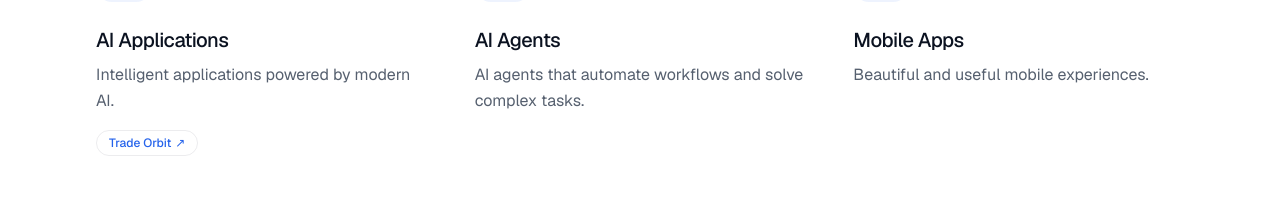
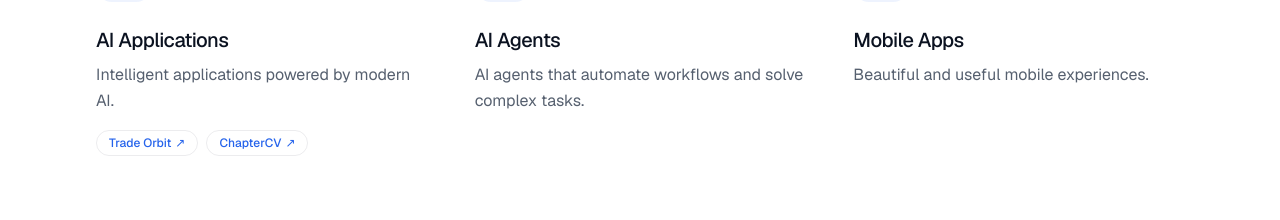
Before and after one commit to lokeswarareddy-git/shrijislabs, a Next.js app: page / in a window 1280 px wide. Shown: the part 1243-1463 px from the top of the page. Built offline with nearby package versions, Linux system fonts and the light colour scheme.

Commit message:
Add ChapterCV to AI Applications

```diff
--- a/src/components/pillars.tsx
+++ b/src/components/pillars.tsx
@@ -14,7 +14,10 @@ const PILLARS = [
     title: "AI Applications",
     description: "Intelligent applications powered by modern AI.",
     Icon: AiApplicationsIcon,
-    apps: [{ name: "Trade Orbit", href: "https://tradeorbit.shrijislabs.com" }],
+    apps: [
+      { name: "Trade Orbit", href: "https://tradeorbit.shrijislabs.com" },
+      { name: "ChapterCV", href: "https://chaptercv.shrijislabs.com" },
+    ],
   },
   {
     index: "02",
```
